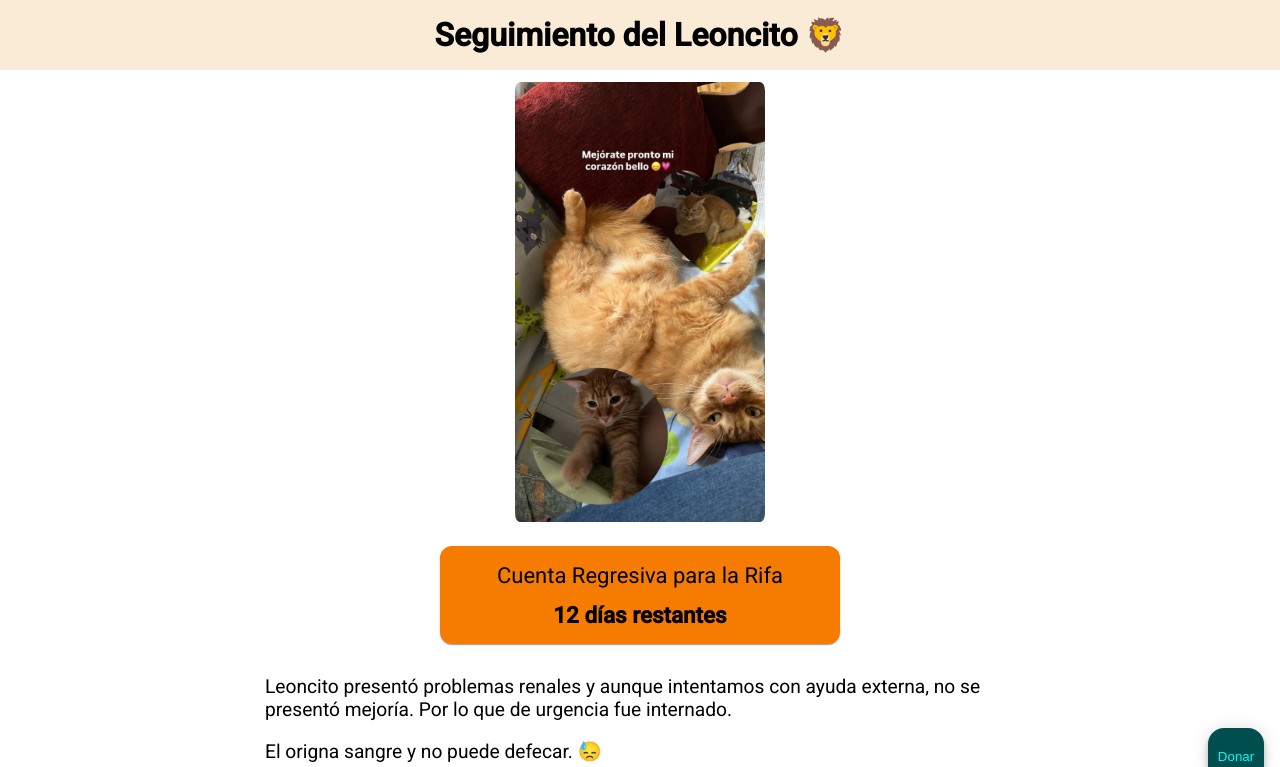
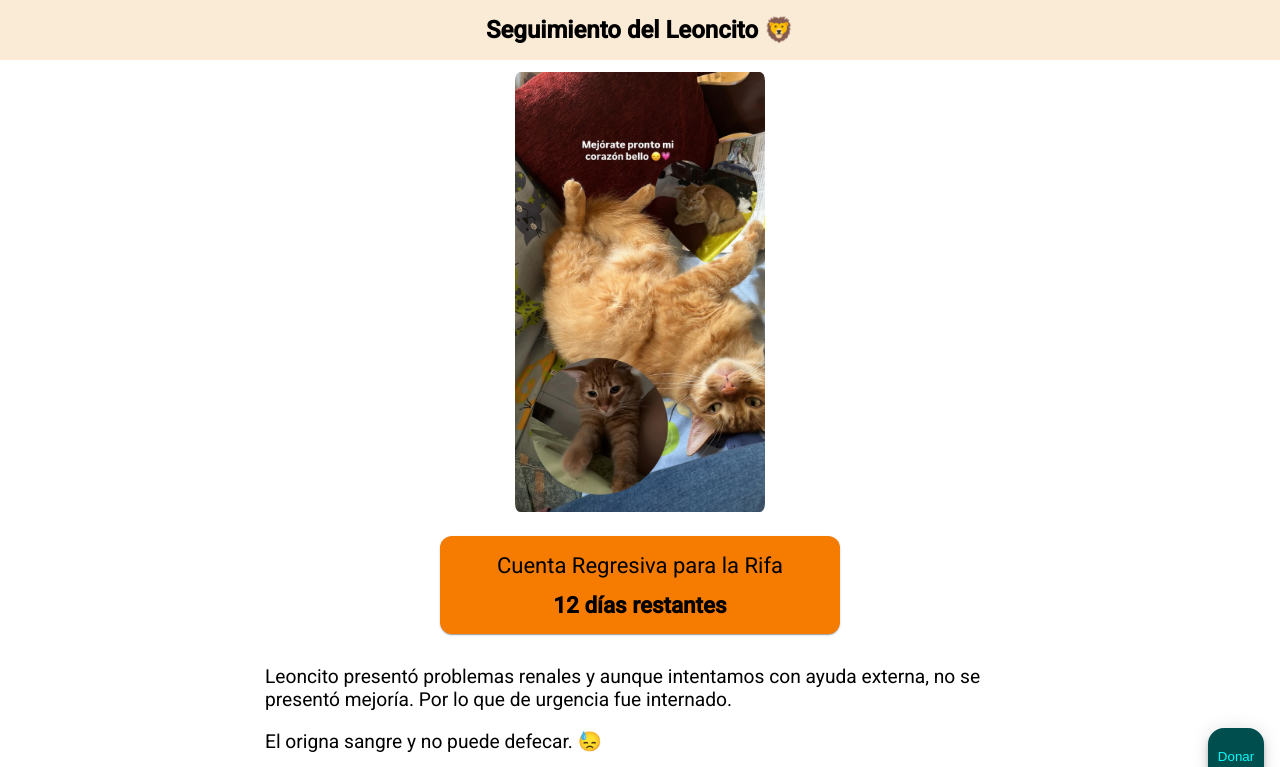
Before and after one commit to CristopherVanegas/Leoncito, an Angular app: page / in a window 1280 px wide. Shown: the top 767 px of the page. Built offline with nearby package versions, Linux system fonts and the light colour scheme.

Commit message:
h2 para el título

```diff
--- a/src/app/components/home/home.component.css
+++ b/src/app/components/home/home.component.css
@@ -4,7 +4,7 @@ mat-card-header {
   /* margin: 0px; */
   padding: 0px;
 }
-h1 {
+h2 {
   margin: 16px auto;
   /* padding: 12px auto; */
 }
--- a/src/app/components/home/home.component.html
+++ b/src/app/components/home/home.component.html
@@ -1,5 +1,5 @@
 <mat-card-header color="primary">
-  <h1>{{ title }}</h1>
+  <h2>{{ title }}</h2>
 </mat-card-header>
 
 <div class="context">
```
